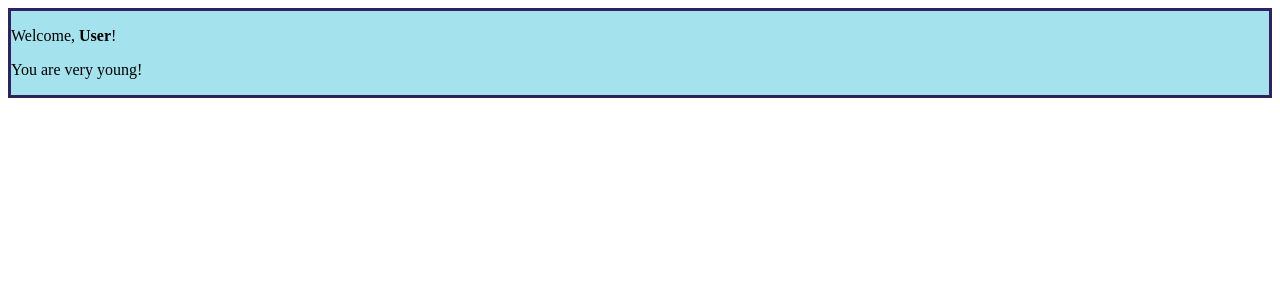
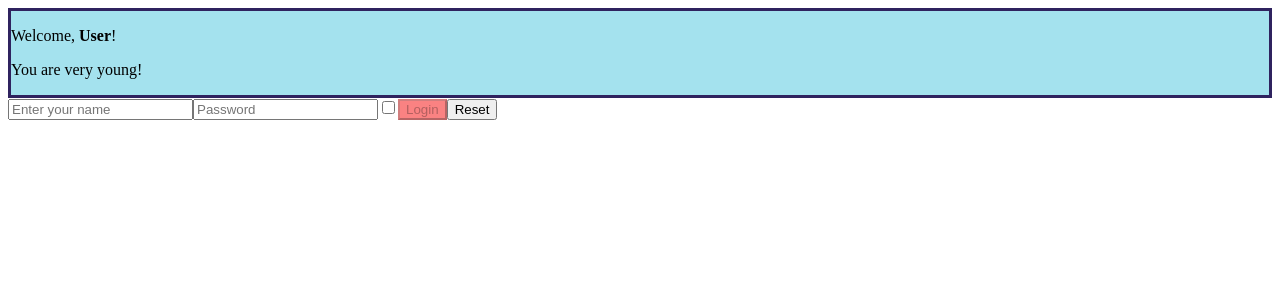
Before and after one commit to EnzoSt/react-exercises, a React (Create React App) app: page / in a window 1280 px wide. Shown: the top 300 px of the page. Built offline with nearby package versions, Linux system fonts and the light colour scheme.

Commit message:
styling-components-03

```diff
--- a/src/App.js
+++ b/src/App.js
@@ -7,7 +7,7 @@ import { Welcome } from "./Welcome";
 // import { InteractiveWelcome } from "./InteractiveWelcome";
 // import { TodoList } from "./TodoList";
 // import { UncontrolledLogin } from "./UncontrolledLogin";
-// import { Login } from "./Login";
+import { Login } from "./Login";
 
 export class App extends React.Component {
   render() {
@@ -19,7 +19,7 @@ export class App extends React.Component {
         {/* <InteractiveWelcome /> */}
         {/* <ClickCounter /> */}
         {/* <ClickTracker /> */}
-        {/* <Login /> */}
+        <Login />
         {/* <TodoList /> */}
         {/* <UncontrolledLogin /> */}
       </div>
--- a/src/Login.js
+++ b/src/Login.js
@@ -32,6 +32,10 @@ export class Login extends React.Component {
   };
 
   render() {
+    const ButtonStyle = {
+      backgroundColor: this.state.password.length < 8 ? "#f6292994" : "#55e255",
+    }
+
     return (
       <div>
         <input
@@ -53,7 +57,7 @@ export class Login extends React.Component {
           type="checkbox"
           onChange={this.handlerInputChange}
         ></input>
-        <button type="submit" disabled={!this.state.username || !this.state.password} onClick={this.onLogin}>Login</button>
+        <button style={ButtonStyle} type="submit" disabled={!this.state.username || !this.state.password} onClick={this.onLogin}>Login</button>
         <button onClick={this.handleResetState}>Reset</button>
       </div>
     );
```
